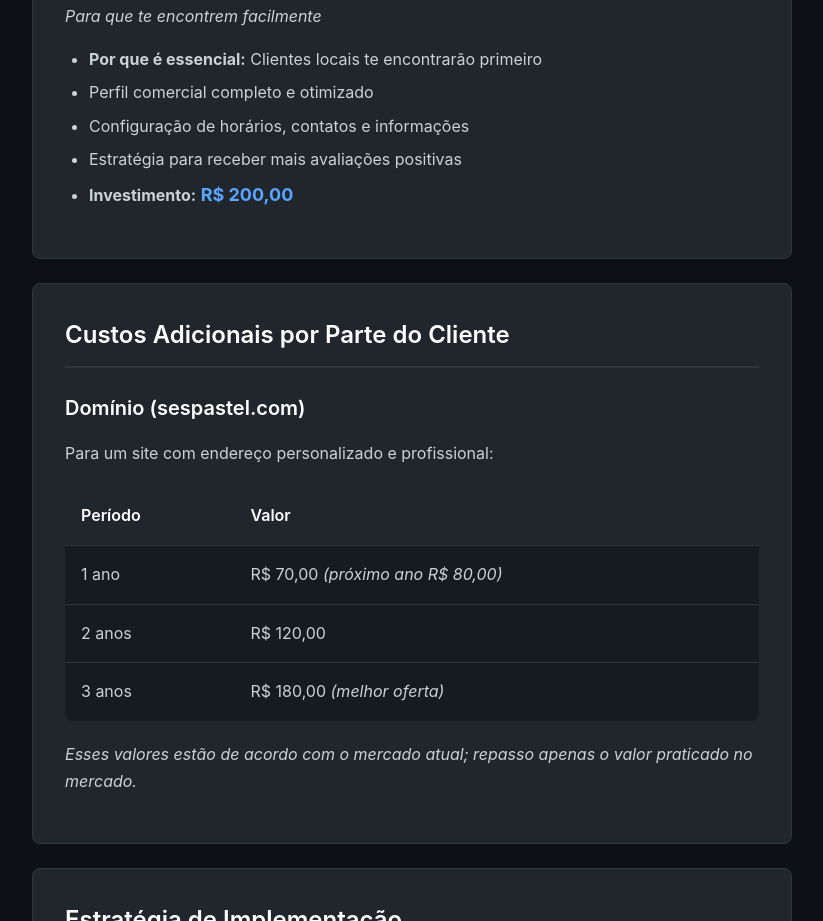
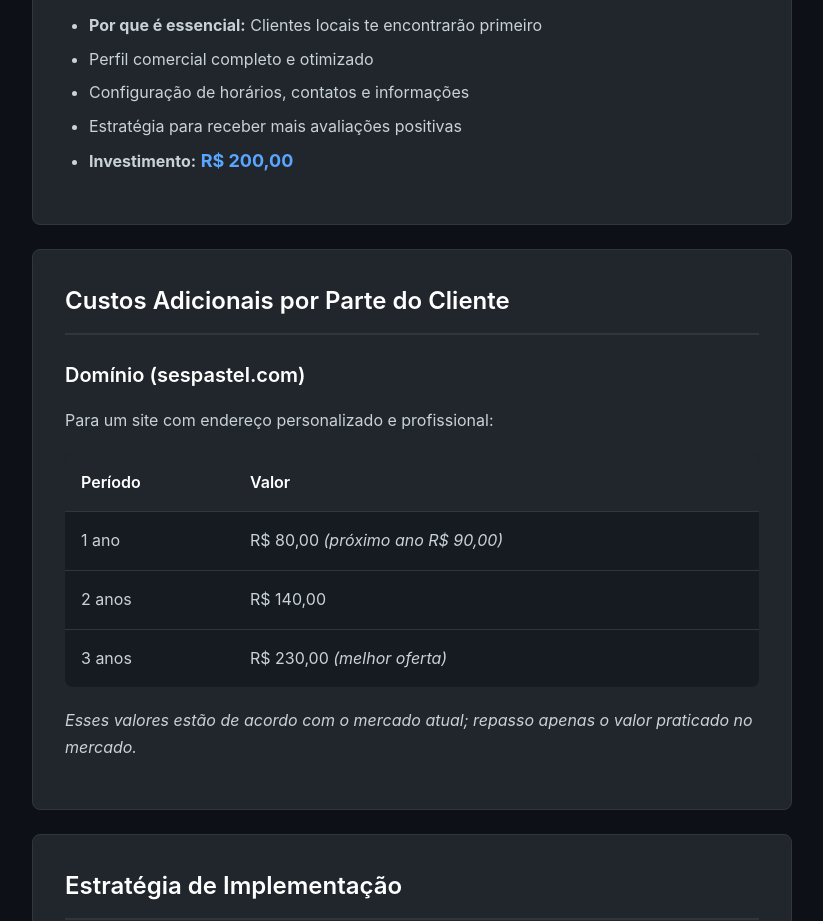
Before and after one commit to euoryan/sespastel, a plain HTML site: page proposta-comercial/index.html in a window 1280 px wide. Shown: the part 1410-2331 px from the top of the page, without its empty margins (228-1051 px from the left). Drawn offline with Linux system fonts and the light colour scheme.

Commit message:
docs: atualizar proposta dados

```diff
--- a/proposta-comercial/index.html
+++ b/proposta-comercial/index.html
@@ -452,11 +452,10 @@
                 <ul>
                     <li><strong>Por que é essencial:</strong> Sua logo será a primeira impressão dos clientes</li>
                     <li>Design exclusivo e moderno adaptado ao seu negócio</li>
-                    <li>Arquivos em alta resolução para todos os usos</li>
                     <li><strong>Investimento:</strong> <span class="price">R$ 200,00</span></li>
                 </ul>
 
-                <h4>2. Estruturação Completa do Instagram</h4>
+                <h4>2. Estruturação do Instagram</h4>
                 <p><em>Sua vitrine digital que nunca fecha</em></p>
                 <ul>
                     <li><strong>Por que é essencial:</strong> 85% dos clientes pesquisam no Instagram antes de comprar</li>
@@ -502,15 +501,15 @@
                     <tbody>
                         <tr>
                             <td>1 ano</td>
-                            <td>R$ 70,00 <em>(próximo ano R$ 80,00)</em></td>
+                            <td>R$ 80,00 <em>(próximo ano R$ 90,00)</em></td>
                         </tr>
                         <tr>
                             <td>2 anos</td>
-                            <td>R$ 120,00</td>
+                            <td>R$ 140,00</td>
                         </tr>
                         <tr>
                             <td>3 anos</td>
-                            <td>R$ 180,00 <em>(melhor oferta)</em></td>
+                            <td>R$ 230,00 <em>(melhor oferta)</em></td>
                         </tr>
                     </tbody>
                 </table>
```
